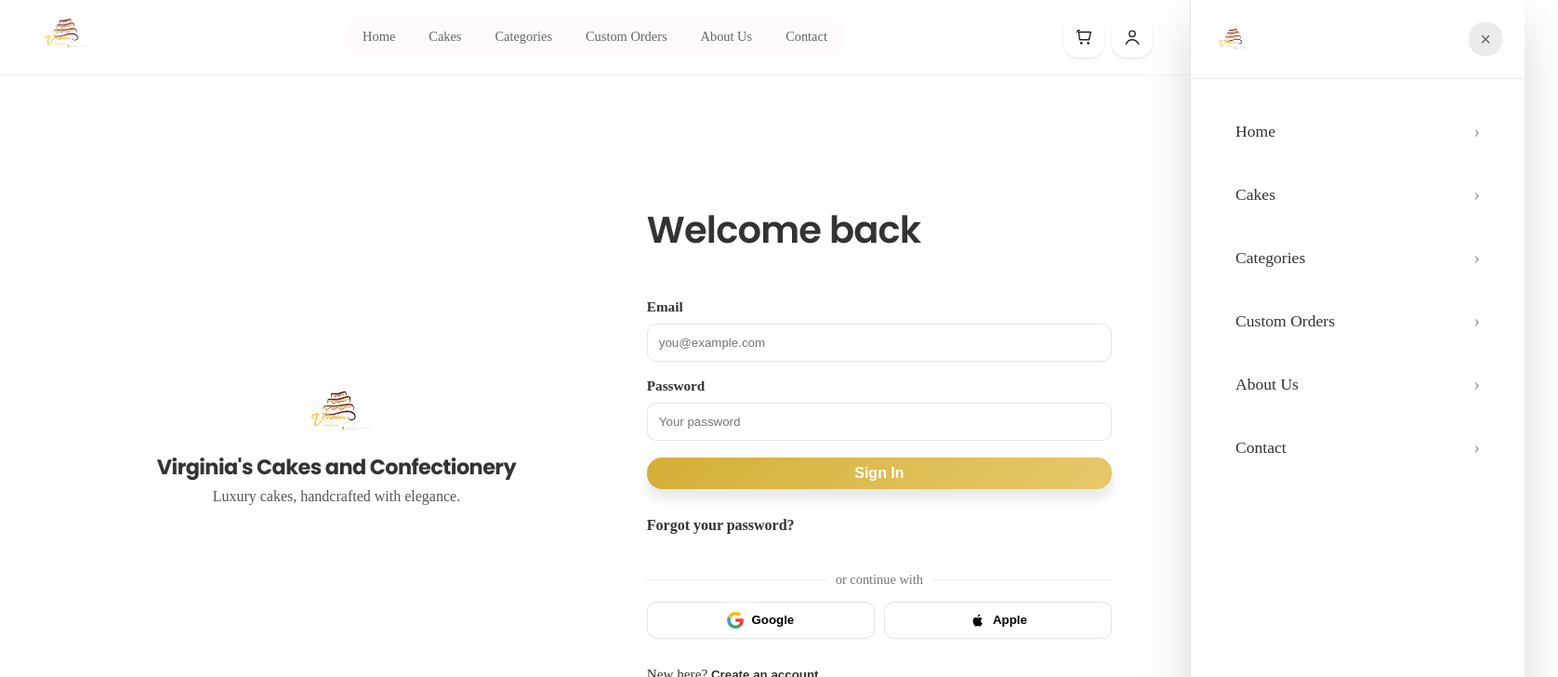
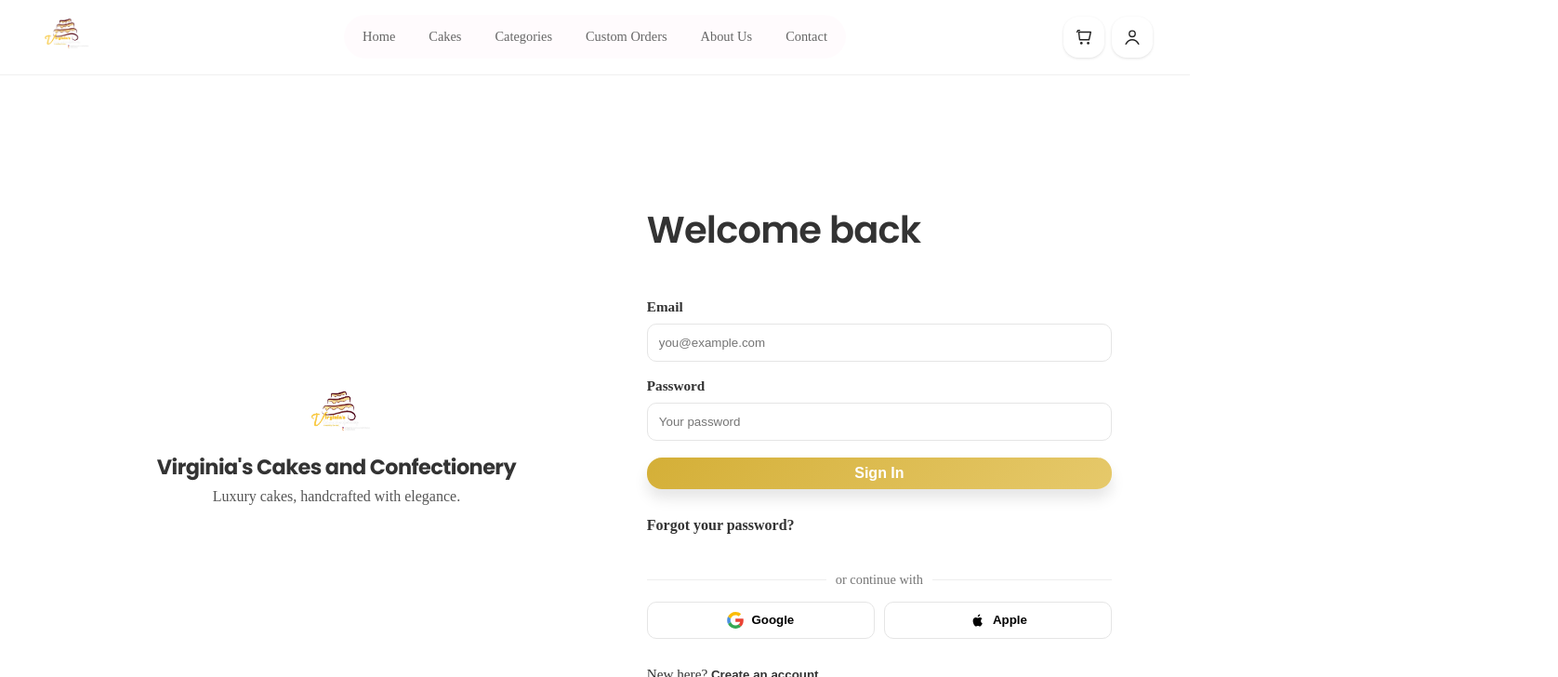
Before and after one commit to paulphysio/virginiacakes, a Next.js app: page /login in a window 1280 px wide. Shown: the top 728 px of the page at 93% size, 1676 px wide, since content can reach past the window. Built offline with nearby package versions, Linux system fonts and the light colour scheme; no server answers.

Commit message:
whatsapp implementation

```diff
--- a/src/app/globals.css
+++ b/src/app/globals.css
@@ -83,7 +83,6 @@
 
 html {
   color-scheme: light;
-  scroll-behavior: smooth;
   -webkit-font-smoothing: antialiased;
   -moz-osx-font-smoothing: grayscale;
   text-rendering: optimizeLegibility;
@@ -97,6 +96,9 @@ body {
     -webkit-font-smoothing: antialiased;
     -moz-osx-font-smoothing: grayscale;
     overflow-x: hidden;
+    /* Prevent accidental horizontal panning that can reveal off-canvas UIs */
+    touch-action: pan-y;
+    overscroll-behavior-x: none;
     opacity: 0;
     animation: pageLoad 1s ease-out 0.2s forwards;
   }
@@ -652,13 +654,16 @@ p {
   -webkit-backdrop-filter: blur(16px) saturate(140%);
   backdrop-filter: blur(16px) saturate(140%);
   box-shadow: var(--shadow-xl);
-  transform: translateX(100%);
+  /* Move a bit further off-screen and make fully non-interactive when closed */
+  transform: translateX(110%);
   transition: transform 0.4s var(--ease-smooth);
   padding: 0;
   display: grid;
   grid-template-rows: auto 1fr auto;
   z-index: 1000;
   border-left: 1px solid rgba(0, 0, 0, 0.1);
+  visibility: hidden;
+  pointer-events: none;
 }
 
 .mobile-menu a {
@@ -667,6 +672,8 @@ p {
 
 .mobile-menu.open {
   transform: translateX(0);
+  visibility: visible;
+  pointer-events: auto;
 }
 
 /* Mobile menu header */
```
Lines whose indentation alone changed are shown as unchanged.
